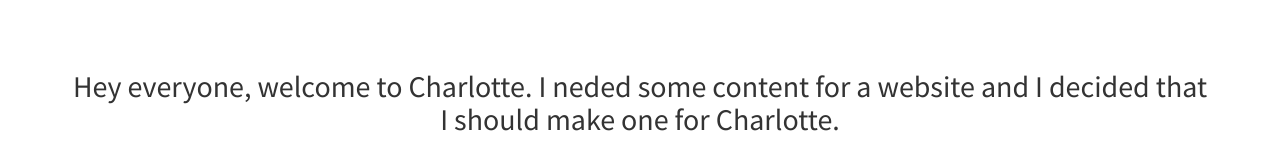
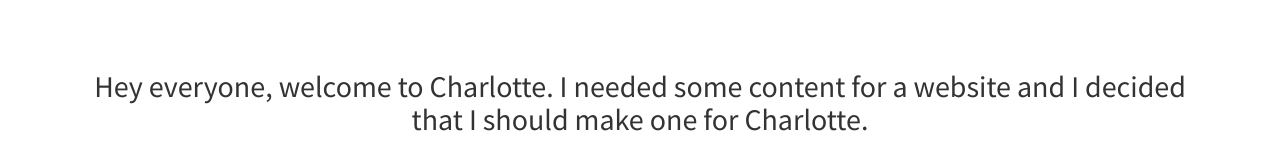
Before and after one commit to jhnath90/CharlotteSite, a plain HTML site: page index.html in a window 1280 px wide. Shown: the part 800-943 px from the top of the page. Drawn offline with Linux system fonts and the light colour scheme.

Commit message:
fixed spelling

```diff
--- a/index.html
+++ b/index.html
@@ -67,7 +67,7 @@
         <div class="container">
             <div class="row">
                 <div class="col-lg-12 text-center">
-                    <h2>Hey everyone, welcome to Charlotte. I neded some content for a website and I decided that I should make one for Charlotte.</h2>
+                    <h2>Hey everyone, welcome to Charlotte. I needed some content for a website and I decided that I should make one for Charlotte.</h2>
                     <p class="lead">Charlotte is where I have called home for the past year or so. Charlotte offers much in the way of food, activities and just awesome places and people all around, I have no compaints.</p>
                 </div>
             </div>
```
